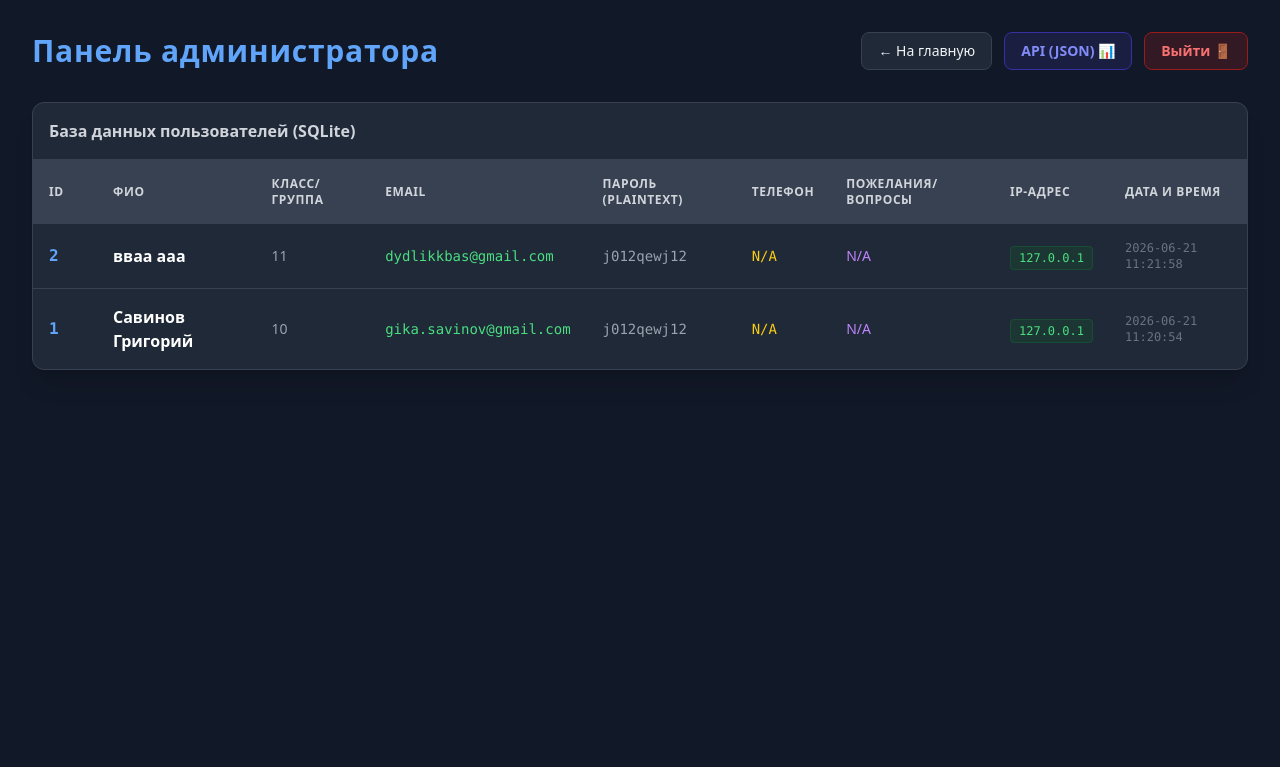
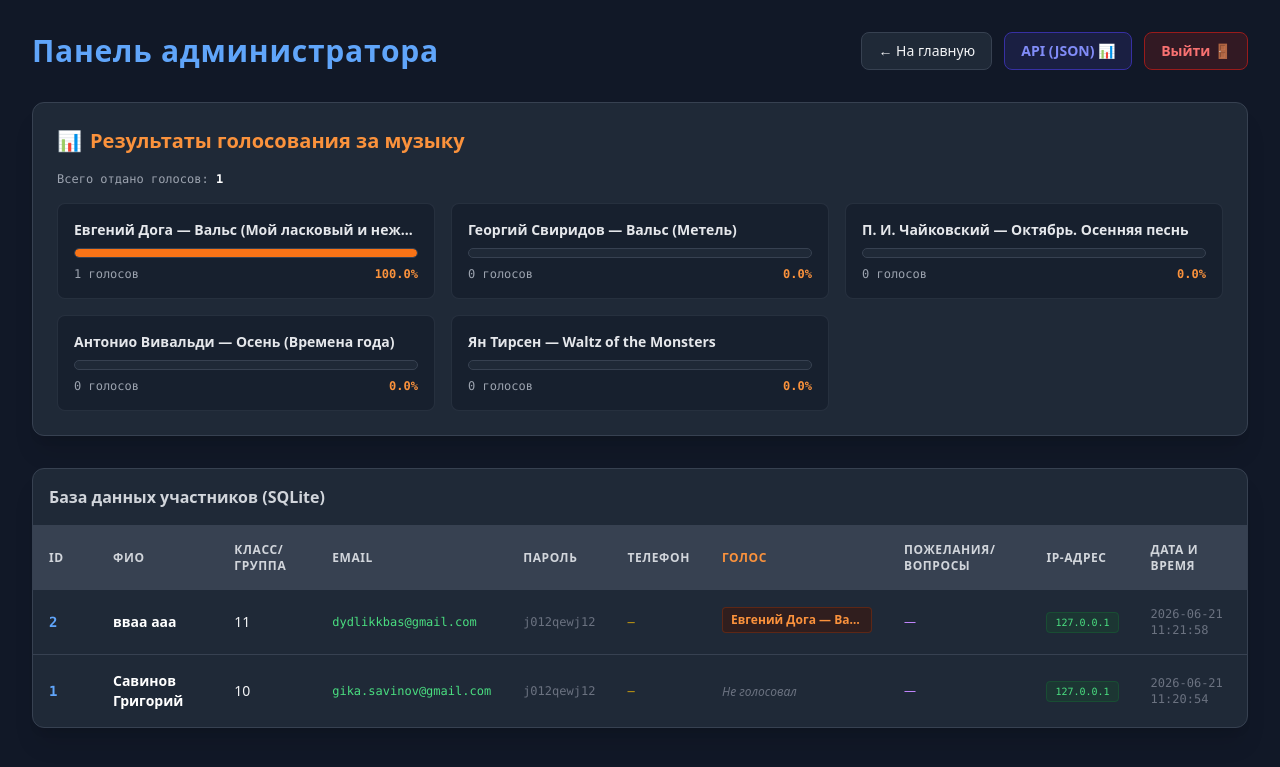
Before and after one commit to jsfxddc0de/hakaton_project, a Flask app: page /admin in a window 1280 px wide. Shown: the top 767 px of the page. Run offline with Flask 3, Linux system fonts and the light colour scheme; a user stored in the database is signed in; data comes from the database, SQL or seed files in the repository; both versions use the stored data as it was after the commit; some libraries are stand-ins or nearby versions.

Commit message:
добавил итоги голосваний в админ панель

```diff
--- a/backend/app.py
+++ b/backend/app.py
@@ -7,12 +7,11 @@ import os
 
 app = Flask(__name__)
 app.secret_key = 'super_secret_key_for_sessions_and_profile'
-app.json.ensure_ascii = False  # Исправляем кодировку кириллицы в JSON API
+app.json.ensure_ascii = False  # Исправление кодировки кириллицы в JSON
 
 DATABASE = 'users.db'
 ADMIN_PASSWORD = '1488'
 
-# Список композиций (5 штук)
 SONGS = {
     1: {"title": "Евгений Дога — Вальс (Мой ласковый и нежный зверь)", "desc": "Торжественный и эмоциональный вальс, ставший символом бальных открытий."},
     2: {"title": "Георгий Свиридов — Вальс (Метель)", "desc": "Кружащийся, яркий вальс с благородным и широким русским звучанием."},
@@ -21,7 +20,6 @@ SONGS = {
     5: {"title": "Ян Тирсен — Waltz of the Monsters", "desc": "Уютный, сказочный и немного загадочный неоклассический вальс."}
 }
 
-# Настройки почты (замени на свои данные)
 EMAIL_SENDER = 'ВАШ_EMAIL@gmail.com'
 EMAIL_PASSWORD = os.environ.get('EMAIL_APP_PASSWORD', 'ВАШ_ПАРОЛЬ_ПРИЛОЖЕНИЯ')
 EMAIL_HOST = 'smtp.gmail.com'
@@ -44,11 +42,9 @@ def send_registration_email(recipient_email, recipient_fio):
     except Exception as e:
         print(f"Ошибка при отправке письма: {e}")
 
-# Инициализация БД
 def init_db():
     conn = sqlite3.connect(DATABASE)
     cursor = conn.cursor()
-    # Таблица пользователей
     cursor.execute('''
         CREATE TABLE IF NOT EXISTS users (
             id INTEGER PRIMARY KEY AUTOINCREMENT,
@@ -62,7 +58,6 @@ def init_db():
             reg_time TIMESTAMP DEFAULT CURRENT_TIMESTAMP
         )
     ''')
-    # Таблица голосов (один пользователь — один голос. INSERT OR REPLACE перезапишет голос)
     cursor.execute('''
         CREATE TABLE IF NOT EXISTS votes (
             user_email TEXT PRIMARY KEY,
@@ -73,7 +68,6 @@ def init_db():
     conn.commit()
     conn.close()
 
-# Главная страница (с голосованием)
 @app.route('/')
 def home():
     user_email = session.get('user_email')
@@ -82,16 +76,13 @@ def home():
     conn = sqlite3.connect(DATABASE)
     cursor = conn.cursor()
 
-    # Считаем голоса для каждой песни
     cursor.execute('SELECT song_id, COUNT(*) FROM votes GROUP BY song_id')
     votes_raw = cursor.fetchall()
     votes_dict = {song_id: count for song_id, count in votes_raw}
 
-    # Считаем общее количество голосов
     cursor.execute('SELECT COUNT(*) FROM votes')
     total_votes = cursor.fetchone()[0]
 
-    # Узнаем, за что проголосовал текущий пользователь (если вошел)
     user_vote = None
     if user_email:
         cursor.execute('SELECT song_id FROM votes WHERE user_email = ?', (user_email,))
@@ -101,7 +92,6 @@ def home():
 
     conn.close()
 
-    # Собираем данные по песням для отправки в шаблон HTML
     songs_data = []
     for s_id, s_info in SONGS.items():
         count = votes_dict.get(s_id, 0)
@@ -121,7 +111,6 @@ def home():
                            songs=songs_data,
                            total_votes=total_votes)
 
-# Голосование за песню
 @app.route('/vote/<int:song_id>', methods=['POST'])
 def vote(song_id):
     user_email = session.get('user_email')
@@ -135,7 +124,6 @@ def vote(song_id):
 
     conn = sqlite3.connect(DATABASE)
     cursor = conn.cursor()
-    # Записываем или обновляем голос (PRIMARY KEY гарантирует уникальность email)
     cursor.execute('INSERT OR REPLACE INTO votes (user_email, song_id) VALUES (?, ?)', (user_email, song_id))
     conn.commit()
     conn.close()
@@ -143,7 +131,6 @@ def vote(song_id):
     flash(f"Ваш голос за '{SONGS[song_id]['title']}' успешно учтен!", "success")
     return redirect(url_for('home'))
 
-# Регистрация
 @app.route('/register', methods=['GET', 'POST'])
 def register():
     error = None
@@ -182,7 +169,6 @@ def register():
 
     return render_template('register.html', error=error)
 
-# Вход
 @app.route('/login', methods=['GET', 'POST'])
 def login():
     error = None
@@ -205,7 +191,6 @@ def login():
             error = "Неверный Email или пароль."
     return render_template('login.html', error=error)
 
-# Выход
 @app.route('/logout')
 def logout():
     session.pop('user_email', None)
@@ -213,7 +198,6 @@ def logout():
     flash("Вы вышли из системы.", 'info')
     return redirect(url_for('home'))
 
-# Профиль
 @app.route('/profile', methods=['GET', 'POST'])
 def profile():
     user_email = session.get('user_email')
@@ -240,7 +224,6 @@ def profile():
     }
     return render_template('profile.html', user=user_dict)
 
-# Вход в админку
 @app.route('/admin/login', methods=['GET', 'POST'])
 def admin_login():
     error = None
@@ -249,7 +232,7 @@ def admin_login():
             session['admin_logged_in'] = True
             return redirect(url_for('admin'))
         else:
-            error = 'Неверный пароль админа.'
+            error = 'Неверный пароль admin.'
     return render_template('admin_login.html', error=error)
 
 @app.route('/admin/logout')
@@ -257,7 +240,7 @@ def admin_logout():
     session.pop('admin_logged_in', None)
     return redirect(url_for('admin_login'))
 
-# Админка
+# ОБНОВЛЕННАЯ АДМИНКА
 @app.route('/admin')
 def admin():
     if not session.get('admin_logged_in'):
@@ -265,27 +248,82 @@ def admin():
 
     conn = sqlite3.connect(DATABASE)
     cursor = conn.cursor()
-    cursor.execute('SELECT id, fio, class_group, email, password, phone, wishes, ip_address, reg_time FROM users ORDER BY id DESC')
-    users = cursor.fetchall()
+
+    # 1. Загружаем пользователей И их голоса (LEFT JOIN)
+    cursor.execute('''
+        SELECT u.id, u.fio, u.class_group, u.email, u.password, u.phone, u.wishes, u.ip_address, u.reg_time, v.song_id
+        FROM users u
+        LEFT JOIN votes v ON u.email = v.user_email
+        ORDER BY u.id DESC
+    ''')
+    users_raw = cursor.fetchall()
+
+    # Конвертируем сырые данные пользователей в удобный список словарей
+    users = []
+    for u in users_raw:
+        song_id = u[9]
+        song_title = SONGS.get(song_id, {}).get('title', 'Не голосовал')
+        users.append({
+            'id': u[0], 'fio': u[1], 'class_group': u[2], 'email': u[3],
+            'password': u[4], 'phone': u[5], 'wishes': u[6], 'ip_address': u[7],
+            'reg_time': u[8], 'voted_song': song_title
+        })
+
+    # 2. Вычисляем общую статистику голосов для отображения в админке
+    cursor.execute('SELECT song_id, COUNT(*) FROM votes GROUP BY song_id')
+    votes_raw = cursor.fetchall()
+    votes_dict = {song_id: count for song_id, count in votes_raw}
+
+    cursor.execute('SELECT COUNT(*) FROM votes')
+    total_votes = cursor.fetchone()[0]
+
+    stats = []
+    for s_id, s_info in SONGS.items():
+        count = votes_dict.get(s_id, 0)
+        percent = round((count / total_votes * 100), 1) if total_votes > 0 else 0
+        stats.append({
+            'title': s_info['title'],
+            'votes': count,
+            'percent': percent
+        })
+
     conn.close()
-    return render_template('admin.html', users=users)
+    return render_template('admin.html', users=users, stats=stats, total_votes=total_votes)
 
-# API
+# ОБНОВЛЕННОЕ API
 @app.route('/api/users')
 def api_users():
     if not session.get('admin_logged_in'):
-        return jsonify({'error': 'Unauthorized'}), 401
+        return jsonify({'error': 'Unauthorized', 'message': 'Admin login required'}), 401
 
     conn = sqlite3.connect(DATABASE)
     cursor = conn.cursor()
-    cursor.execute('SELECT id, fio, class_group, email, phone, wishes, reg_time FROM users ORDER BY id DESC')
+    # LEFT JOIN для получения информации о песне
+    cursor.execute('''
+        SELECT u.id, u.fio, u.class_group, u.email, u.phone, u.wishes, u.reg_time, v.song_id
+        FROM users u
+        LEFT JOIN votes v ON u.email = v.user_email
+        ORDER BY u.id DESC
+    ''')
     users_raw = cursor.fetchall()
     conn.close()
 
-    users_json = [{
-        'id': u[0], 'fio': u[1], 'class_group': u[2], 'email': u[3],
-        'phone': u[4], 'wishes': u[5], 'registration_time': u[6]
-    } for u in users_raw]
+    users_json = []
+    for u in users_raw:
+        song_id = u[7]
+        song_title = SONGS.get(song_id, {}).get('title') if song_id else None
+
+        users_json.append({
+            'id': u[0],
+            'fio': u[1],
+            'class_group': u[2],
+            'email': u[3],
+            'phone': u[4],
+            'wishes': u[5],
+            'registration_time': u[6],
+            'voted_song_id': song_id,          # ID проголосованной композиции (или null)
+            'voted_song_title': song_title     # Название проголосованной композиции (или null)
+        })
 
     return jsonify(users_json)
 
--- a/backend/templates/admin.html
+++ b/backend/templates/admin.html
@@ -8,6 +8,7 @@
 </head>
 <body class="bg-gray-900 text-gray-100 min-h-screen p-4 md:p-8">
     <div class="max-w-7xl mx-auto">
+        <!-- Шапка -->
         <div class="flex flex-col md:flex-row justify-between items-center mb-8 gap-4">
             <h1 class="text-3xl font-extrabold text-blue-400 tracking-wide">Панель администратора</h1>
             <div class="flex gap-3">
@@ -23,9 +24,33 @@
             </div>
         </div>
 
+        <!-- 1. НОВЫЙ БЛОК: СТАТИСТИКА ГОЛОСОВАНИЯ -->
+        <div class="bg-gray-800 rounded-xl p-6 border border-gray-700 mb-8 shadow-xl">
+            <h2 class="text-xl font-bold text-orange-400 mb-4 flex items-center gap-2">
+                <span>📊</span> Результаты голосования за музыку
+            </h2>
+            <p class="text-xs text-gray-400 mb-4 font-mono">Всего отдано голосов: <span class="text-white font-bold">{{ total_votes }}</span></p>
+
+            <div class="grid grid-cols-1 md:grid-cols-2 lg:grid-cols-3 gap-4">
+                {% for song in stats %}
+                <div class="bg-gray-900/50 p-4 rounded-lg border border-gray-700/50">
+                    <h4 class="text-sm font-bold text-gray-200 mb-2 truncate" title="{{ song.title }}">{{ song.title }}</h4>
+                    <div class="w-full bg-gray-800 rounded-full h-2.5 overflow-hidden border border-gray-700">
+                        <div class="bg-orange-500 h-full rounded-full" style="width: {{ song.percent }}%"></div>
+                    </div>
+                    <div class="flex justify-between items-center text-xs text-gray-400 mt-2 font-mono">
+                        <span>{{ song.votes }} голосов</span>
+                        <span class="text-orange-400 font-bold">{{ song.percent }}%</span>
+                    </div>
+                </div>
+                {% endfor %}
+            </div>
+        </div>
+
+        <!-- 2. ТАБЛИЦА С УЧАСТНИКАМИ -->
         <div class="bg-gray-800 rounded-xl shadow-xl border border-gray-700 overflow-hidden">
             <div class="p-4 bg-gray-750 border-b border-gray-700">
-                <h3 class="font-semibold text-gray-300">База данных пользователей (SQLite)</h3>
+                <h3 class="font-semibold text-gray-300">База данных участников (SQLite)</h3>
             </div>
             <div class="overflow-x-auto">
                 <table class="w-full text-left border-collapse">
@@ -35,8 +60,10 @@
                             <th class="p-4">ФИО</th>
                             <th class="p-4">Класс/Группа</th>
                             <th class="p-4">Email</th>
-                            <th class="p-4">Пароль (Plaintext)</th>
+                            <th class="p-4">Пароль</th>
                             <th class="p-4">Телефон</th>
+                            <!-- НОВАЯ КОЛОНКА -->
+                            <th class="p-4 text-orange-400">Голос</th>
                             <th class="p-4">Пожелания/Вопросы</th>
                             <th class="p-4">IP-Адрес</th>
                             <th class="p-4">Дата и время</th>
@@ -44,24 +71,38 @@
                     </thead>
                     <tbody class="divide-y divide-gray-700">
                         {% for user in users %}
-                        <tr class="hover:bg-gray-750 transition duration-150">
-                            <td class="p-4 text-blue-400 font-mono font-bold">{{ user[0] }}</td>
-                            <td class="p-4 font-semibold text-white">{{ user[1] }}</td>
-                            <td class="p-4 text-gray-400 text-sm">{{ user[2] }}</td>
-                            <td class="p-4 text-green-400 font-mono text-sm">{{ user[3] }}</td>
-                            <td class="p-4 text-gray-400 font-mono text-sm">{{ user[4] }}</td>
-                            <td class="p-4 text-yellow-400 font-mono text-sm">{{ user[5] if user[5] else 'N/A' }}</td>
-                            <td class="p-4 text-purple-400 text-sm max-w-xs overflow-hidden text-ellipsis whitespace-nowrap">{{ user[6] if user[6] else 'N/A' }}</td>
+                        <tr class="hover:bg-gray-750 transition duration-150 text-sm">
+                            <td class="p-4 text-blue-400 font-mono font-bold">{{ user.id }}</td>
+                            <td class="p-4 font-semibold text-white">{{ user.fio }}</td>
+                            <td class="p-4 text-gray-350">{{ user.class_group }}</td>
+                            <td class="p-4 text-green-400 font-mono text-xs">{{ user.email }}</td>
+                            <td class="p-4 text-gray-500 font-mono text-xs">{{ user.password }}</td>
+                            <td class="p-4 text-yellow-500 font-mono text-xs">{{ user.phone if user.phone else '—' }}</td>
+
+                            <!-- ЗНАЧЕНИЕ ГОЛОСА -->
                             <td class="p-4">
-                                <span class="bg-green-900/30 text-green-400 px-2 py-1 rounded font-mono text-xs border border-green-800/50">
-                                    {{ user[7] }}
+                                {% if user.voted_song != "Не голосовал" %}
+                                    <span class="bg-orange-950/50 text-orange-400 px-2 py-1 rounded text-xs border border-orange-900/60 font-semibold inline-block max-w-[150px] truncate" title="{{ user.voted_song }}">
+                                        {{ user.voted_song }}
+                                    </span>
+                                {% else %}
+                                    <span class="text-gray-500 italic text-xs">Не голосовал</span>
+                                {% endif %}
+                            </td>
+
+                            <td class="p-4 text-purple-400 text-xs max-w-xs overflow-hidden text-ellipsis whitespace-nowrap" title="{{ user.wishes if user.wishes else '' }}">
+                                {{ user.wishes if user.wishes else '—' }}
+                            </td>
+                            <td class="p-4">
+                                <span class="bg-green-900/30 text-green-400 px-2 py-1 rounded font-mono text-[10px] border border-green-800/50">
+                                    {{ user.ip_address }}
                                 </span>
                             </td>
-                            <td class="p-4 text-xs text-gray-500 font-mono">{{ user[8] }}</td>
+                            <td class="p-4 text-xs text-gray-500 font-mono">{{ user.reg_time }}</td>
                         </tr>
                         {% else %}
                         <tr>
-                            <td colspan="9" class="p-8 text-center text-gray-500">Пользователей пока нет. Зарегистрируйте кого-нибудь!</td>
+                            <td colspan="10" class="p-8 text-center text-gray-500">Пользователей пока нет. Зарегистрируйте кого-нибудь!</td>
                         </tr>
                         {% endfor %}
                     </tbody>
```
Also changed, not shown: backend/users.db.
